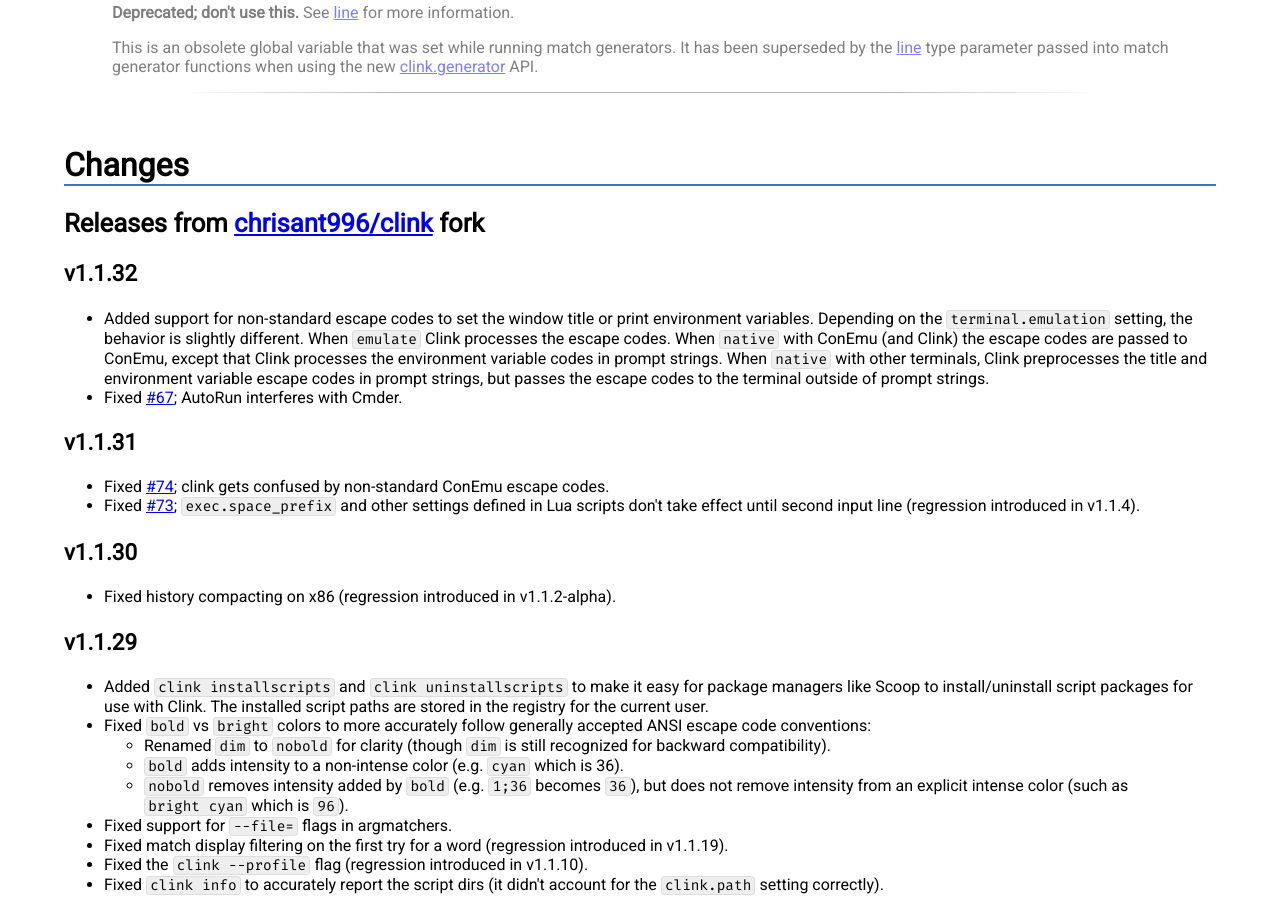
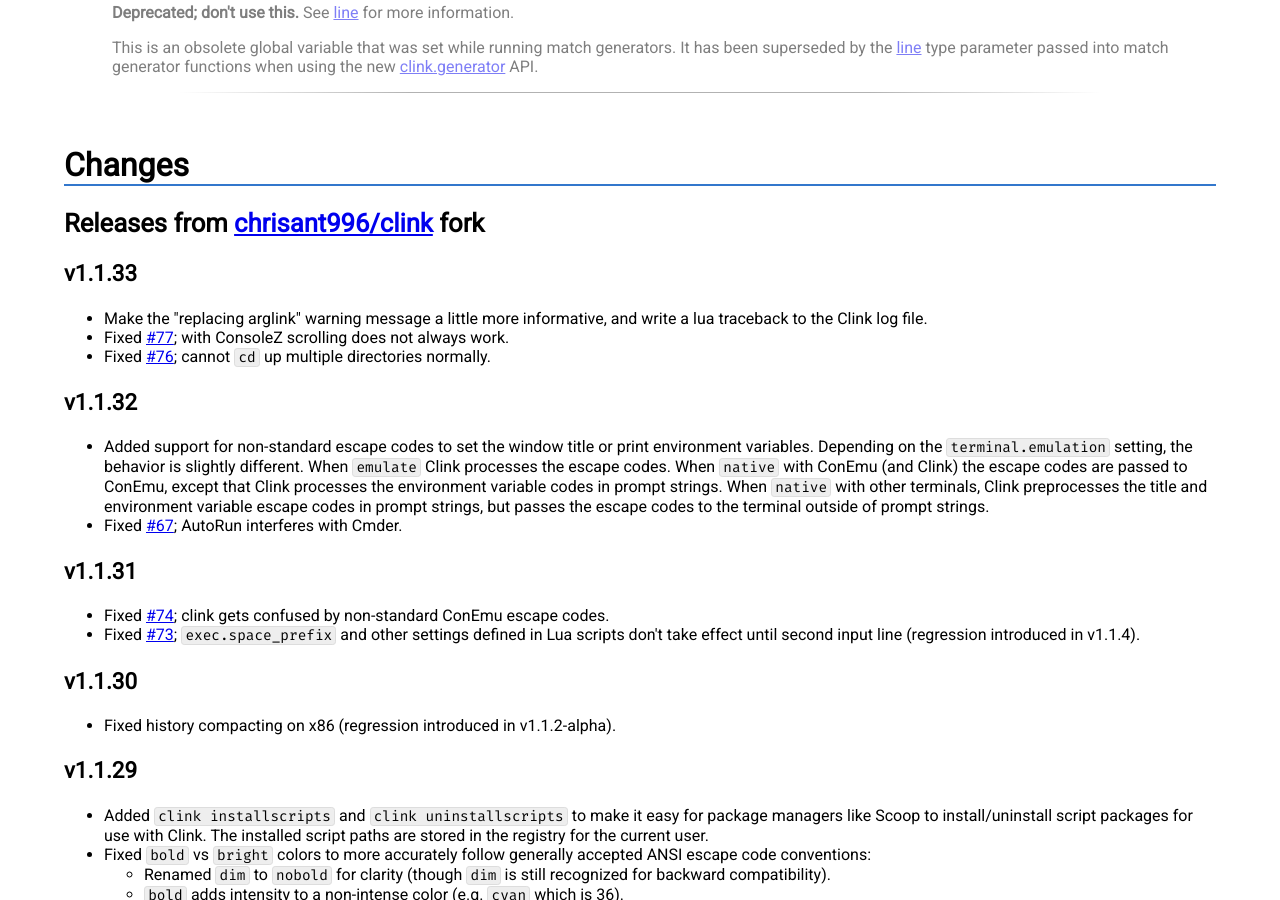
Before and after one commit to chrisant996/clink, a Jekyll site: the page clink.html, which Jekyll copies as it is, in a window 1280 px wide and 900 px high, scrolled down 43792 px. Built offline with Jekyll 4.4.1, drawn with Linux system fonts in a browser that asks for light colours; some web fonts are replaced; some of the changed text lies outside the part shown.

Commit message:
Update for 1.1.33

```diff
--- a/_config.yml
+++ b/_config.yml
@@ -1,6 +1,6 @@
 theme: jekyll-theme-cayman
 title: Clink
 github:
-  version: v1.1.32
-  download_url: https://github.com/chrisant996/clink/releases/download/v1.1.32/clink.1.1.32.d4bad7.zip
-  install_url:  https://github.com/chrisant996/clink/releases/download/v1.1.32/clink.1.1.32.d4bad7_setup.exe
+  version: v1.1.33
+  download_url: https://github.com/chrisant996/clink/releases/download/v1.1.33/clink.1.1.33.3e0bbc.zip
+  install_url:  https://github.com/chrisant996/clink/releases/download/v1.1.33/clink.1.1.33.3e0bbc_setup.exe
--- a/clink.html
+++ b/clink.html
@@ -3,7 +3,7 @@
 
 <!-- ----------------------------------------------------- -->
 <head>
-<title>Clink v1.1.32</title>
+<title>Clink v1.1.33</title>
 <style>
 @import url('https://fonts.googleapis.com/css2?family=Rambla:wght@400;700&family=Roboto&family=Fira+Mono&display=swap');
 html {
@@ -409,7 +409,7 @@
         </td>
         <td style="text-align:right">
             <div id="header">
-                <div id="title">Clink v1.1.32</div>
+                <div id="title">Clink v1.1.33</div>
                 <div id="url">
                     <a href="http://github.com/chrisant996/clink">
                         http://github.com/chrisant996/clink
@@ -2401,6 +2401,12 @@
         <div class="section" id="changes">
 <h1 id="changes">Changes</h1>
 <h2 id="releases-from-chrisant996clink-fork">Releases from <a href="https://github.com/chrisant996/clink">chrisant996/clink</a> fork</h2>
+<h3 id="v1133">v1.1.33</h3>
+<ul>
+<li>Make the &quot;replacing arglink&quot; warning message a little more informative, and write a lua traceback to the Clink log file.</li>
+<li>Fixed <a href="https://github.com/chrisant996/clink/issues/77">#77</a>; with ConsoleZ scrolling does not always work.</li>
+<li>Fixed <a href="https://github.com/chrisant996/clink/issues/76">#76</a>; cannot <code>cd</code> up multiple directories normally.</li>
+</ul>
 <h3 id="v1132">v1.1.32</h3>
 <ul>
 <li>Added support for non-standard escape codes to set the window title or print environment variables.  Depending on the <code>terminal.emulation</code> setting, the behavior is slightly different.  When <code>emulate</code> Clink processes the escape codes.  When <code>native</code> with ConEmu (and Clink) the escape codes are passed to ConEmu, except that Clink processes the environment variable codes in prompt strings.  When <code>native</code> with other terminals, Clink preprocesses the title and environment variable escape codes in prompt strings, but passes the escape codes to the terminal outside of prompt strings.</li>
```
